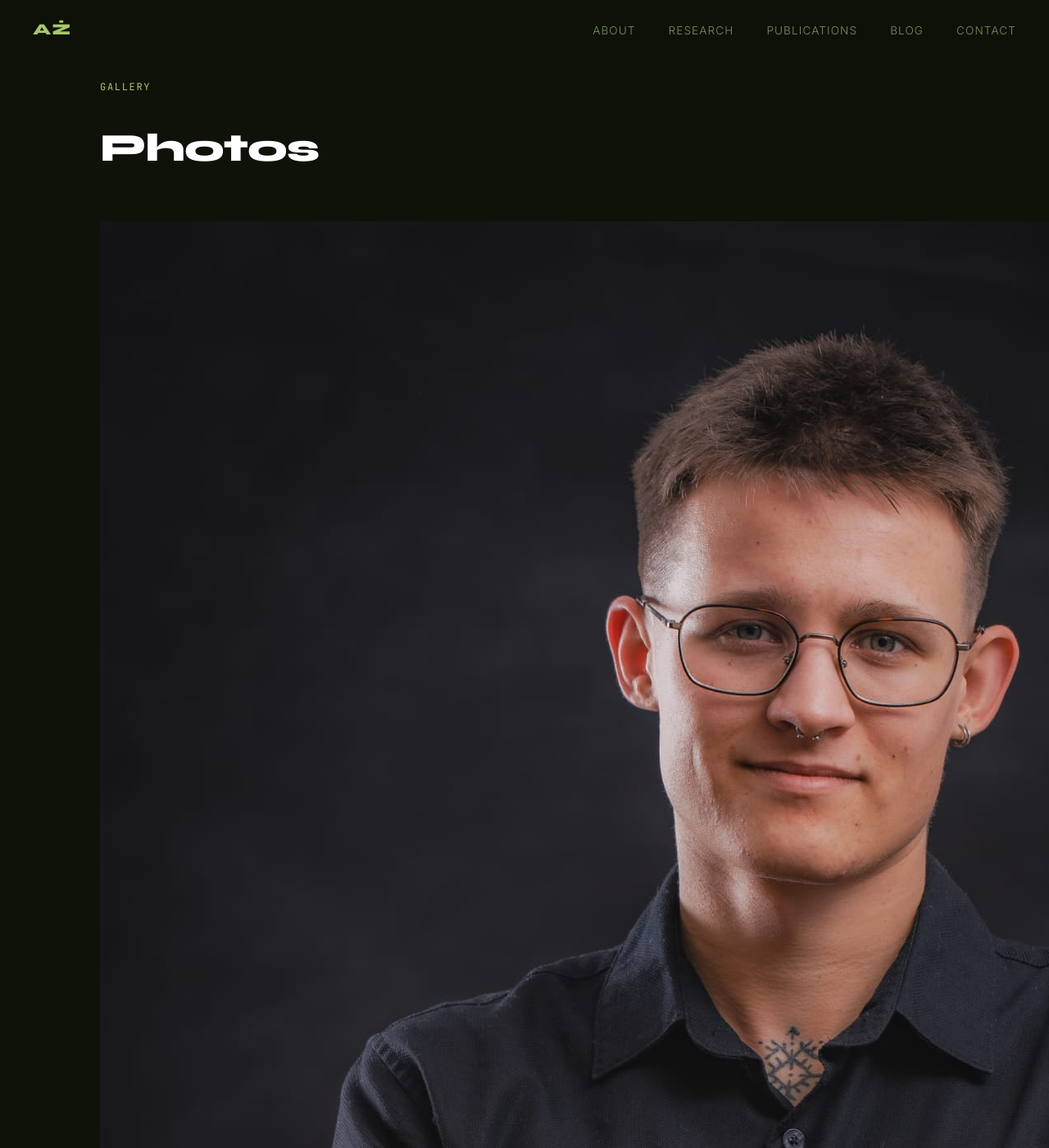
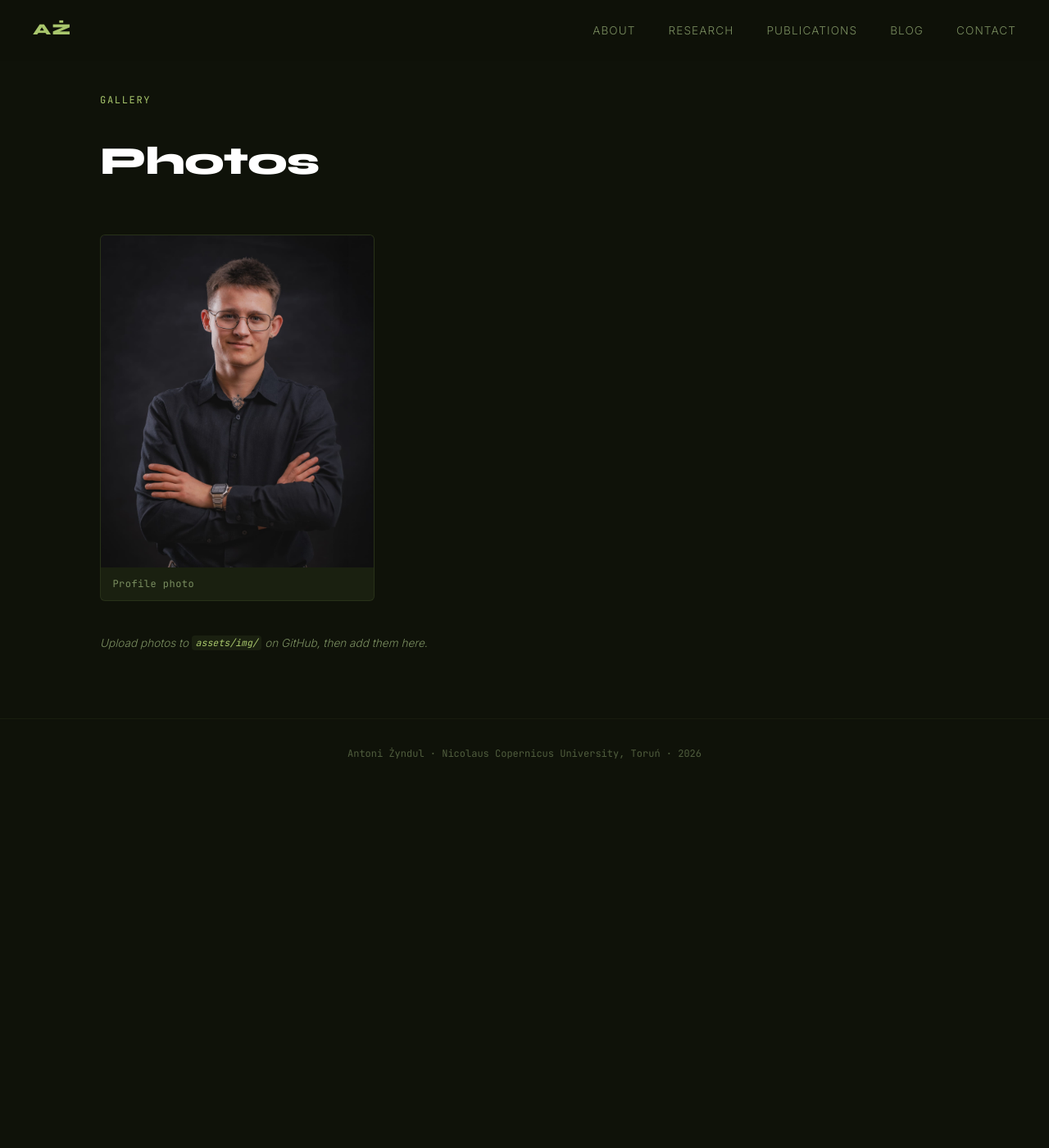
Before and after one commit to antonizyndul/antonizyndul.github.io, a Jekyll site: the page built from gallery.html, in a window 1280 px wide and 1400 px high. Shown: the whole window at 82% size. Built offline with Jekyll 4.4.1, drawn with Linux system fonts in a browser that asks for light colours.

Commit message:
Add files via upload

```diff
--- a/assets/css/style.css
+++ b/assets/css/style.css
@@ -682,3 +682,50 @@ footer {
   .post-nav { flex-direction: column; }
   .post-nav-link.next { text-align: left; margin-left: 0; }
 }
+
+/* =============================
+   GALLERY
+   ============================= */
+.gallery-section { padding: 7rem 0 5rem; }
+
+.masonry-grid {
+  columns: 3;
+  column-gap: 1rem;
+}
+
+.masonry-item {
+  break-inside: avoid;
+  margin-bottom: 1rem;
+  background: var(--bg-card);
+  border: 1px solid var(--border);
+  border-radius: 6px;
+  overflow: hidden;
+  transition: border-color var(--transition), transform var(--transition);
+}
+.masonry-item:hover {
+  border-color: var(--accent);
+  transform: translateY(-2px);
+}
+
+.masonry-item img {
+  width: 100%;
+  display: block;
+}
+
+.masonry-caption {
+  padding: 0.6rem 0.9rem;
+  font-family: var(--font-mono);
+  font-size: 0.75rem;
+  color: var(--text-muted);
+  letter-spacing: 0.04em;
+}
+
+.gallery-hint {
+  margin-top: 2.5rem;
+  font-size: 0.85rem;
+  color: var(--text-muted);
+  font-style: italic;
+}
+
+@media (max-width: 900px) { .masonry-grid { columns: 2; } }
+@media (max-width: 540px) { .masonry-grid { columns: 1; } }
```
